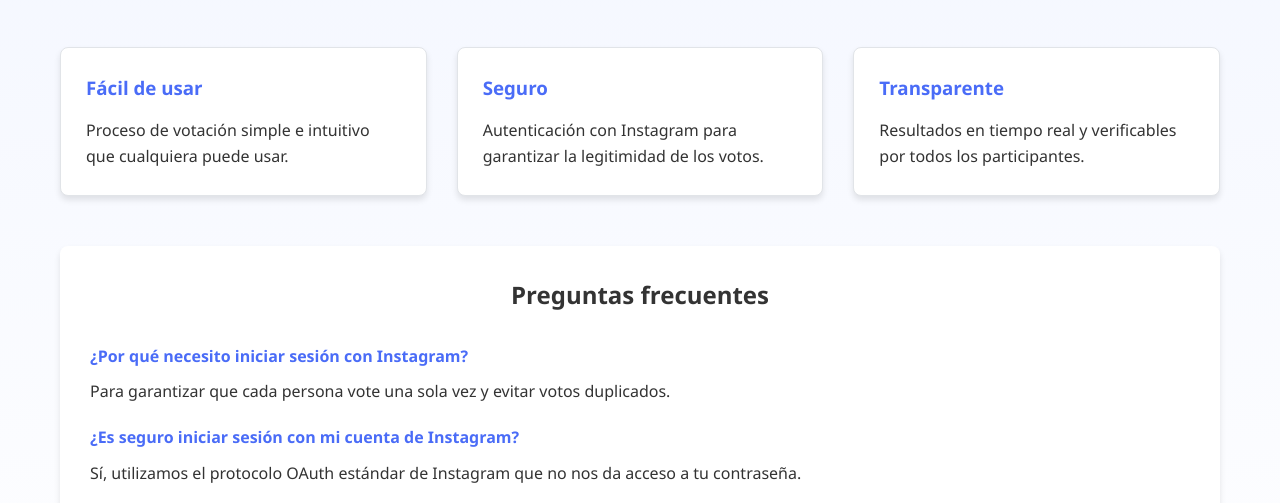
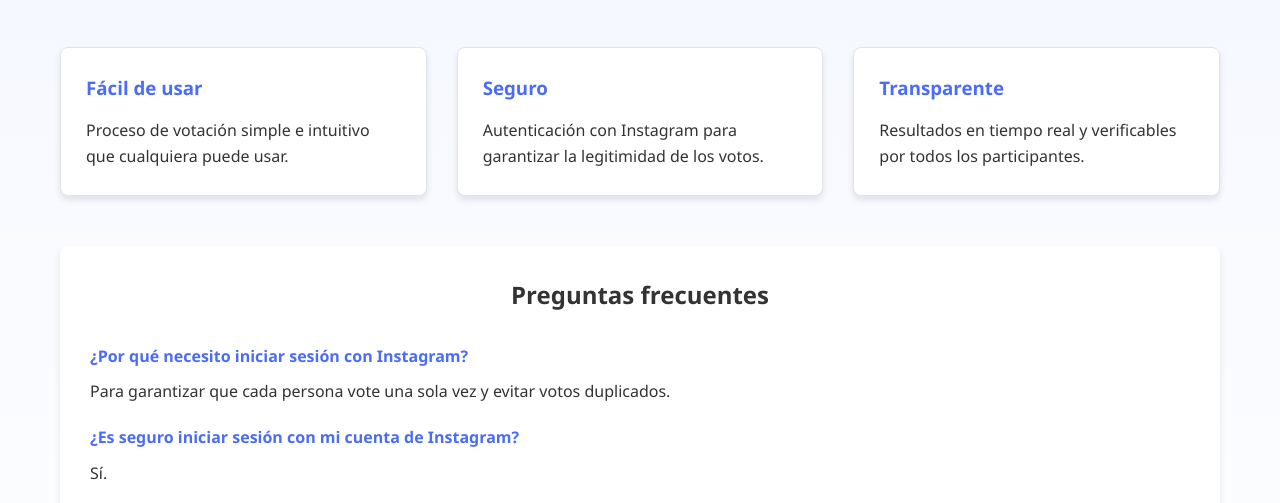
Before and after one commit to dev-bit-oficial/vota-ya, a plain HTML site: page index.html in a window 1280 px wide. Shown: the part 421-924 px from the top of the page. Drawn offline with Linux system fonts and the light colour scheme.

Commit message:
Update index.html

```diff
--- a/index.html
+++ b/index.html
@@ -53,7 +53,7 @@
                 </div>
                 <div class="faq-item">
                     <h4>¿Es seguro iniciar sesión con mi cuenta de Instagram?</h4>
-                    <p>Sí, utilizamos el protocolo OAuth estándar de Instagram que no nos da acceso a tu contraseña.</p>
+                    <p>Sí.</p>
                 </div>
                 <div class="faq-item">
                     <h4>¿Puedo cambiar mi voto después?</h4>
```
